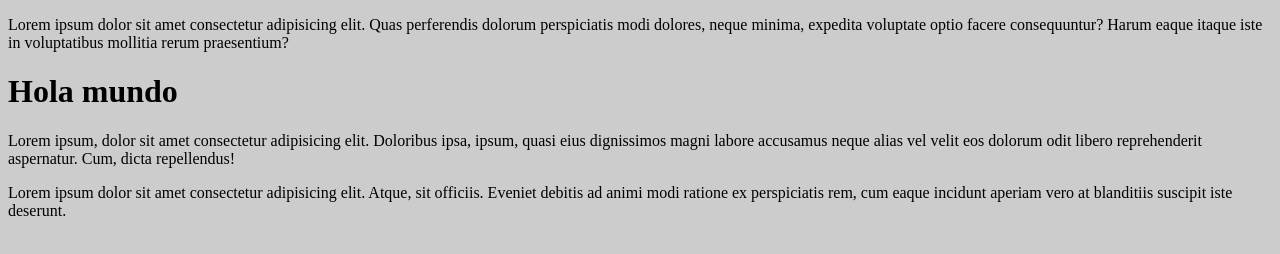
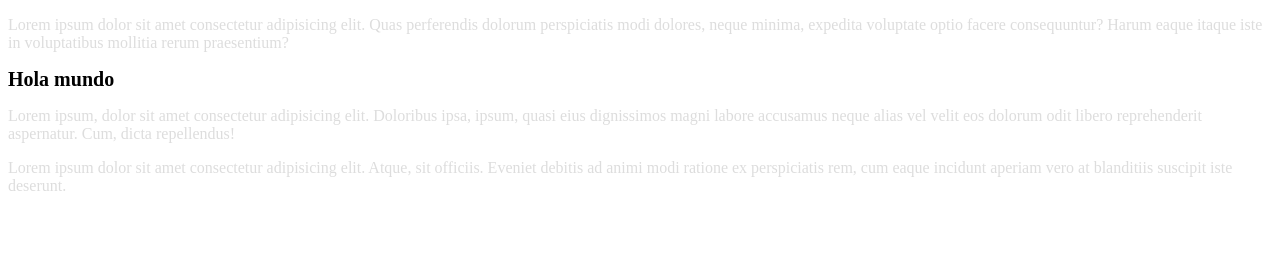
Before and after one commit to pehernandevl/mywebapp, a plain HTML site: page index.html in a window 1280 px wide. Drawn offline with Linux system fonts and the light colour scheme.

Commit message:
Se aplican nuevos estilos a la web

```diff
--- a/css/main.css
+++ b/css/main.css
@@ -1,4 +1,11 @@
 body{
-    background-color: #ccc;
+    background-color: #fff;
     color: #000;
 }
+h1{
+    font-size: 20px;
+    margin-bottom: 10px;
+}
+p{
+    color: #ddd;
+}
```
